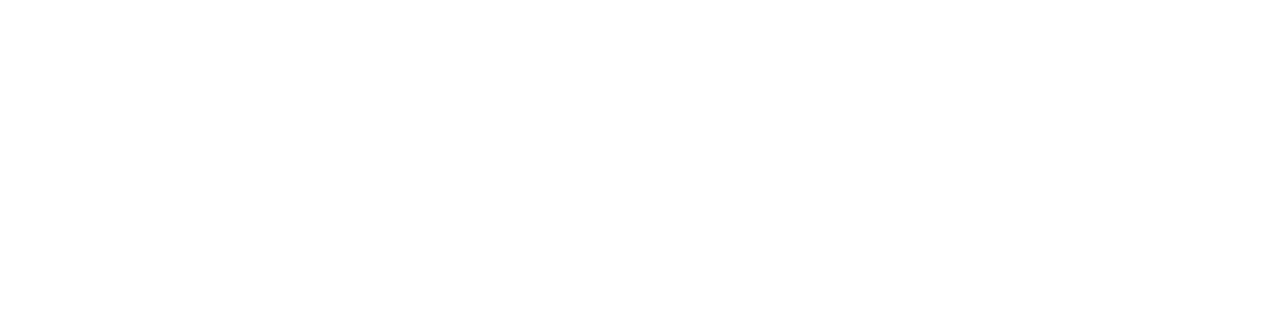
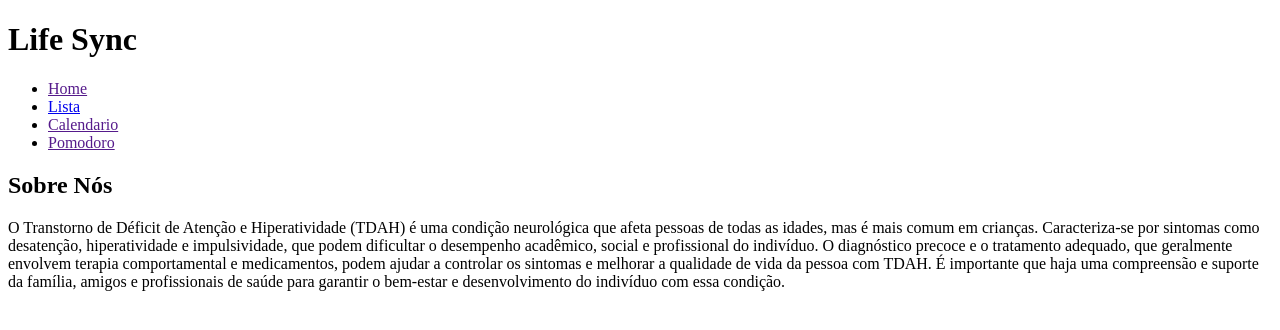
Before and after one commit to w-e-s-l-e-y/IntegradorWEB, a plain HTML site: page land.html in a window 1280 px wide. Drawn offline with Linux system fonts and the light colour scheme.

Commit message:
landing page

```diff
--- a/land.html
+++ b/land.html
@@ -1,11 +1,40 @@
 <!DOCTYPE html>
-<html lang="en">
+<html>
 <head>
-    <meta charset="UTF-8">
-    <meta name="viewport" content="width=device-width, initial-scale=1.0">
-    <title>Document</title>
+	<title>Landing Page</title>
 </head>
 <body>
 
+<header>
+
+    <h1>Life Sync</h1>
+
+    <ul>
+        <li><a href="">Home</a></li>
+        <li><a href="index.html">Lista</a></li>
+        <li><a href="">Calendario</a></li>
+        <li><a href="">Pomodoro</a></li>
+    </ul>
+
+
+</header>
+
+<main>
+
+    <h2>Sobre Nós</h2>
+
+    <p>
+        O Transtorno de Déficit de Atenção e Hiperatividade (TDAH) é uma condição neurológica que afeta pessoas de todas as idades,
+        mas é mais comum em crianças. Caracteriza-se por sintomas como desatenção, hiperatividade e impulsividade, que podem dificultar o desempenho acadêmico, social e profissional do indivíduo. O diagnóstico precoce e o tratamento adequado, que geralmente envolvem terapia comportamental e medicamentos, podem ajudar a controlar os sintomas e melhorar a qualidade de vida da pessoa com TDAH. É importante que haja uma compreensão e suporte da família,
+        amigos e profissionais de saúde para garantir o bem-estar e desenvolvimento do indivíduo com essa condição.
+
+    </p>
+
+
+
+</main>
+
+
+
 </body>
 </html>
```
